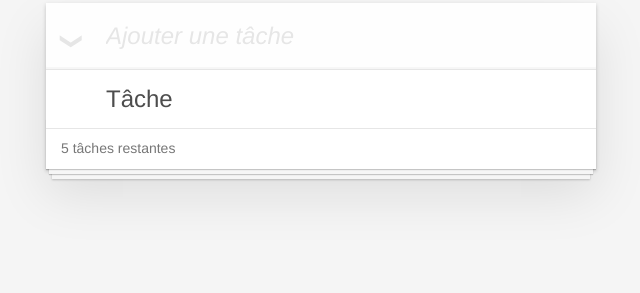
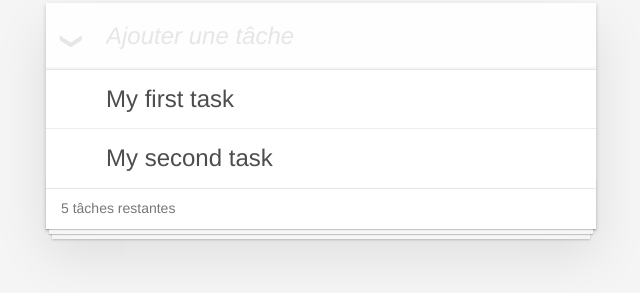
Before and after one commit to jntakpe/angular-tp, a website: page index.html in a window 1280 px wide. Shown: the part 127-420 px from the top of the page, without its empty margins (319-959 px from the left). Drawn offline with nearby package versions, Linux system fonts and the light colour scheme.

Commit message:
Affichages des tâches

```diff
--- a/assets/js/todo.js
+++ b/assets/js/todo.js
@@ -2,4 +2,14 @@ angular
     .module('todoapp', [])
     .controller('TodoCtrl', function TodoCtrl($scope) {
         $scope.remaining = 5;
+        $scope.todos = [
+            {
+                title: 'My first task',
+                completed: true
+            },
+            {
+                title: 'My second task',
+                completed: false
+            }
+        ];
     });
--- a/index.html
+++ b/index.html
@@ -17,9 +17,9 @@
             <input type="checkbox" id="toggle-all"> <!-- Sélectionne toutes les tâches comme finies -->
             <label for="toggle-all">Tâches finies</label>
             <ul id="todo-list">
-                <li> <!-- Liste des tâches --> <!-- Si tâche finie appliquer sur li class 'completed' -->
+                <li ng-repeat="todo in todos"> <!-- Liste des tâches --> <!-- Si tâche finie appliquer sur li class 'completed' -->
                     <div class="view">
-                        <label for="task">Tâche</label>
+                        <label for="task">{{ todo.title }}</label>
                         <input id="task" type="checkbox" class="toggle"/> <!-- Switch pour passer la tâche au statut finie -->
                         <button class="destroy"></button> <!-- Bouton permettant de supprimer une tâche -->
                     </div>
```
